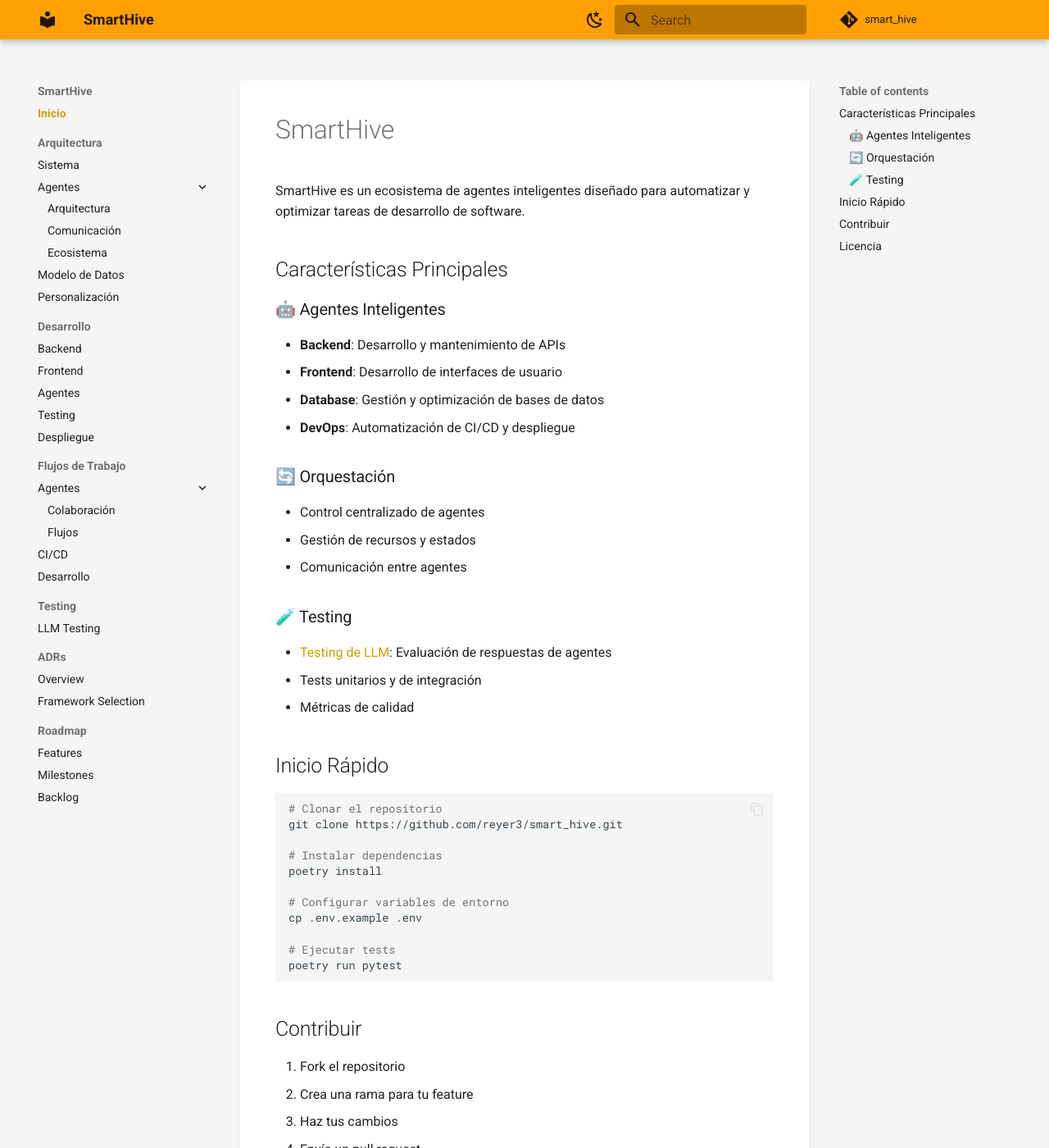
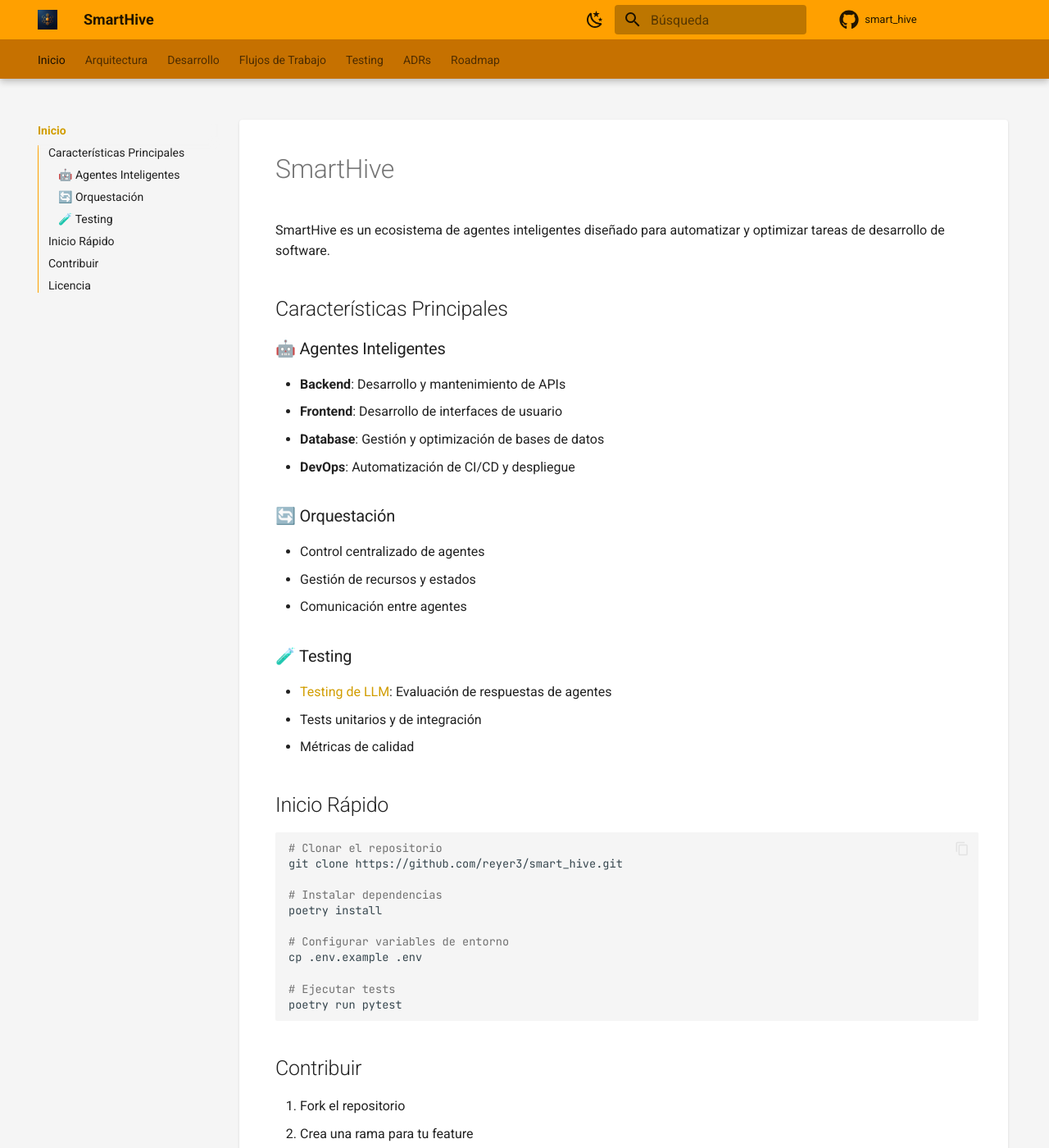
Before and after one commit to reyer3/smart_hive, an MkDocs documentation site: the page built from docs/index.md, in a window 1280 px wide and 1400 px high. Shown: the whole window at 82% size. Built offline with MkDocs 1.6.1 and Material for MkDocs 9.7.7, drawn with Linux system fonts in a browser that asks for light colours; comment, search, counter and statistics services are not loaded; some of the changed text lies outside the part shown.

Commit message:
docs: finalize mkdocs configuration
- Add language and font settings
- Configure icons and features
- Add analytics and cookie consent
- Enable git revision dates and tags

```diff
--- a/mkdocs.yml
+++ b/mkdocs.yml
@@ -3,12 +3,20 @@
 site_author: Ricardo Reyes
 repo_url: https://github.com/reyer3/smart_hive
 repo_name: smart_hive
-site_url: https://reyer3.github.io/smart_hive/
-docs_dir: docs
-site_dir: site
+edit_uri: edit/main/docs/
 
 theme:
   name: material
+  language: es
+  logo: assets/images/logo.png
+  favicon: assets/images/favicon.png
+  font:
+    text: Roboto
+    code: JetBrains Mono
+  icon:
+    repo: fontawesome/brands/github
+    edit: material/pencil
+    view: material/eye
   palette:
     # Palette toggle for light mode
     - media: "(prefers-color-scheme: light)"
@@ -32,9 +40,35 @@
     - navigation.sections
     - navigation.expand
     - navigation.top
+    - navigation.footer
+    - navigation.tabs
+    - navigation.tabs.sticky
+    - navigation.indexes
+    - toc.follow
+    - toc.integrate
     - search.suggest
     - search.highlight
+    - search.share
     - content.code.copy
+    - content.code.annotate
+    - content.tabs.link
+
+extra:
+  social:
+    - icon: fontawesome/brands/github
+      link: https://github.com/reyer3
+      name: GitHub
+  generator: false
+  analytics:
+    provider: google
+    property: !ENV GOOGLE_ANALYTICS_KEY
+  consent:
+    title: Cookie consent
+    description: >-
+      Usamos cookies para reconocer tus visitas repetidas y preferencias, así como
+      para medir la efectividad de nuestra documentación y si los usuarios
+      encuentran lo que están buscando. Con tu consentimiento, nos ayudas a
+      mejorar nuestra documentación.
 
 extra_css:
   - assets/stylesheets/extra.css
@@ -42,6 +76,8 @@
 markdown_extensions:
   - pymdownx.highlight:
       anchor_linenums: true
+      line_spans: __span
+      pygments_lang_class: true
   - pymdownx.inlinehilite
   - pymdownx.snippets
   - pymdownx.superfences
@@ -50,11 +86,27 @@
   - pymdownx.tabbed:
       alternate_style: true
   - tables
+  - def_list
+  - attr_list
+  - md_in_html
+  - pymdownx.emoji:
+      emoji_index: !!python/name:material.extensions.emoji.twemoji
+      emoji_generator: !!python/name:material.extensions.emoji.to_svg
+  - pymdownx.tasklist:
+      custom_checkbox: true
+  - toc:
+      permalink: true
+      toc_depth: 3
 
 plugins:
   - search
   - minify:
       minify_html: true
+  - git-revision-date-localized:
+      enable_creation_date: true
+      type: date
+  - tags:
+      tags_file: tags.md
 
 nav:
   - Inicio: index.md
```
